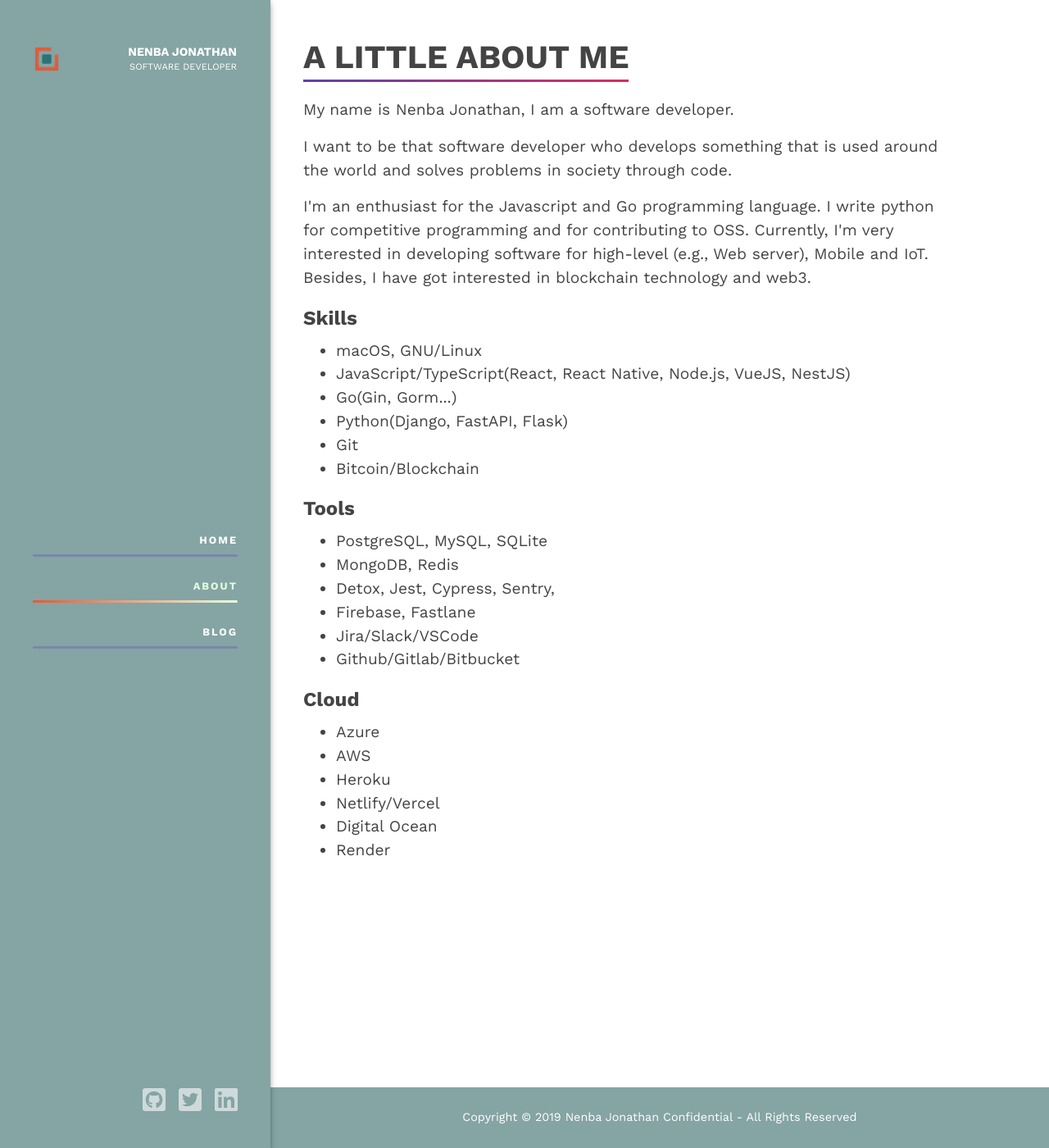
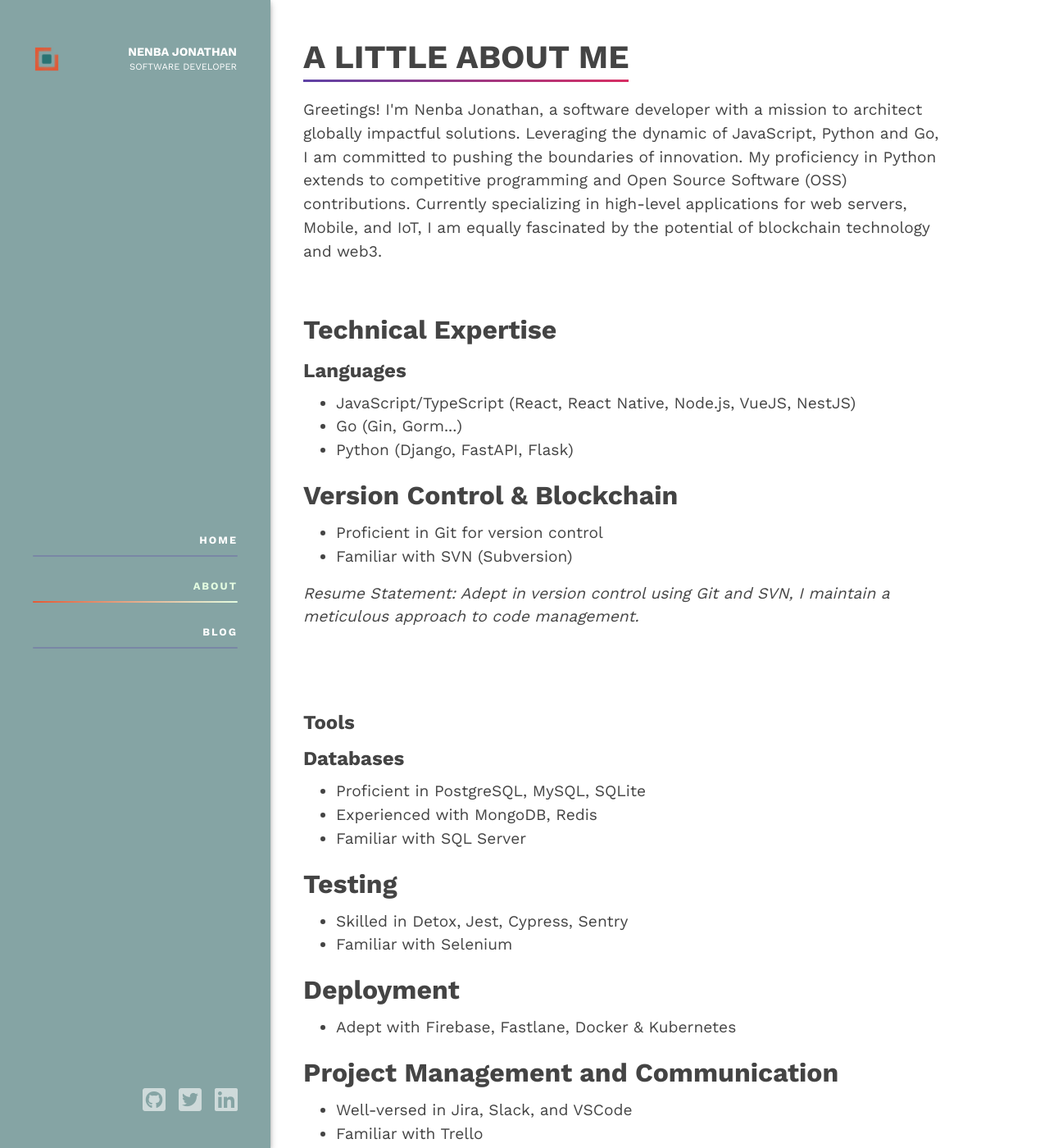
Before and after one commit to nejos97/nejos97.github.io, a Jekyll site: the page built from pages/about.html, in a window 1280 px wide and 1400 px high. Shown: the whole window at 82% size. Built offline with Jekyll 4.4.1, drawn with Linux system fonts in a browser that asks for light colours; some of the changed text lies outside the part shown.

Commit message:
update my about page with recent skills

```diff
--- a/pages/about.html
+++ b/pages/about.html
@@ -22,46 +22,66 @@ permalink: /about/
         <h2>A little about me</h2>
         <div class="section-intro" style="font-style: normal; max-width: 90%;">
           <p>
-            My name is Nenba Jonathan, I am a software developer.
+            Greetings! I'm Nenba Jonathan, a software developer with a mission to architect globally impactful solutions. Leveraging the dynamic of JavaScript, Python and Go, I am committed to pushing the boundaries of innovation. My proficiency in Python extends to competitive programming and Open Source Software (OSS) contributions. Currently specializing in high-level applications for web servers, Mobile, and IoT, I am equally fascinated by the potential of blockchain technology and web3.
           </p>
-          <p>
-            I want to be that software developer who develops something that is used around the world and solves problems in society through code.           </p>
-          <p>
+          <section id="technical-expertise">
+            <h3>Technical Expertise</h3>
+            <h4>Languages</h4>
+            <ul>
+                <li>JavaScript/TypeScript (React, React Native, Node.js, VueJS, NestJS)</li>
+                <li>Go (Gin, Gorm...)</li>
+                <li>Python (Django, FastAPI, Flask)</li>
+            </ul>
 
-          <p>
-            I'm an enthusiast for the Javascript and Go programming language. I write python for competitive programming and for contributing to OSS. Currently, I'm very interested in developing software for high-level (e.g., Web server), Mobile and IoT. Besides, I have  got interested in blockchain technology and web3.
-          <br>
+            <h3>Version Control & Blockchain</h3>
+            <ul>
+                <li>Proficient in Git for version control</li>
+                <li>Familiar with SVN (Subversion)</li>
+            </ul>
 
-          <h4>Skills</h4>
-          <ul>
-            <li>macOS, GNU/Linux</li>
-            <li>JavaScript/TypeScript(React, React Native, Node.js, VueJS, NestJS)</li>
-            <li>Go(Gin, Gorm...)</li>
-            <li>Python(Django, FastAPI, Flask)</li>
-            <li>Git</li>
-            <li>Bitcoin/Blockchain</li>
-          </ul>
+            <p><em>Resume Statement: Adept in version control using Git and SVN, I maintain a meticulous approach to code management.</em></p>
+        </section>
+        <section id="tools">
+            <h4>Tools</h4>
 
-          <h4>Tools</h4>
-          <ul>
-            <li>PostgreSQL, MySQL, SQLite</li>
-            <li>MongoDB, Redis</li>
-            <li>Detox, Jest, Cypress, Sentry,</li>
-            <li>Firebase, Fastlane</li>
-            <li>Jira/Slack/VSCode</li>
-            <li>Github/Gitlab/Bitbucket</li>
-          </ul>
+            <h4>Databases</h4>
+            <ul>
+                <li>Proficient in PostgreSQL, MySQL, SQLite</li>
+                <li>Experienced with MongoDB, Redis</li>
+                <li>Familiar with SQL Server</li>
+            </ul>
 
-          <h4>Cloud</h4>
-          <ul>
-            <li>Azure</li>
-            <li>AWS</li>
-            <li>Heroku</li>
-            <li>Netlify/Vercel</li>
-            <li>Digital Ocean</li>
-            <li>Render</li>
-          </ul>
-        </div>
+            <h3>Testing</h3>
+            <ul>
+                <li>Skilled in Detox, Jest, Cypress, Sentry</li>
+                <li>Familiar with Selenium</li>
+            </ul>
+
+            <h3>Deployment</h3>
+            <ul>
+                <li>Adept with Firebase, Fastlane, Docker & Kubernetes</li>
+            </ul>
+
+            <h3>Project Management and Communication</h3>
+            <ul>
+                <li>Well-versed in Jira, Slack, and VSCode</li>
+                <li>Familiar with Trello</li>
+            </ul>
+
+            <p><em>Resume Statement: My toolset encompasses a range of databases, testing, and deployment tools. Familiar with SQL Server, Selenium, Docker, and Trello, I ensure a comprehensive approach to project management and successful collaboration.</em></p>
+        </section>
+        <section id="cloud-expertise">
+            <h3>Cloud Expertise</h3>
+
+            <h4>Cloud Platforms</h4>
+            <ul>
+                <li>Proficient in Azure, AWS, Heroku</li>
+                <li>Experienced with Netlify, Vercel, Digital Ocean, Render</li>
+                <li>Familiar with Google Cloud Platform (GCP)</li>
+            </ul>
+
+            <p><em>Resume Statement: My cloud expertise spans Azure, AWS, Heroku, and GCP, enabling me to create scalable, secure, and optimized solutions across various platforms.</em></p>
+        </section>
       </div>
     </section>
   </main>
```
